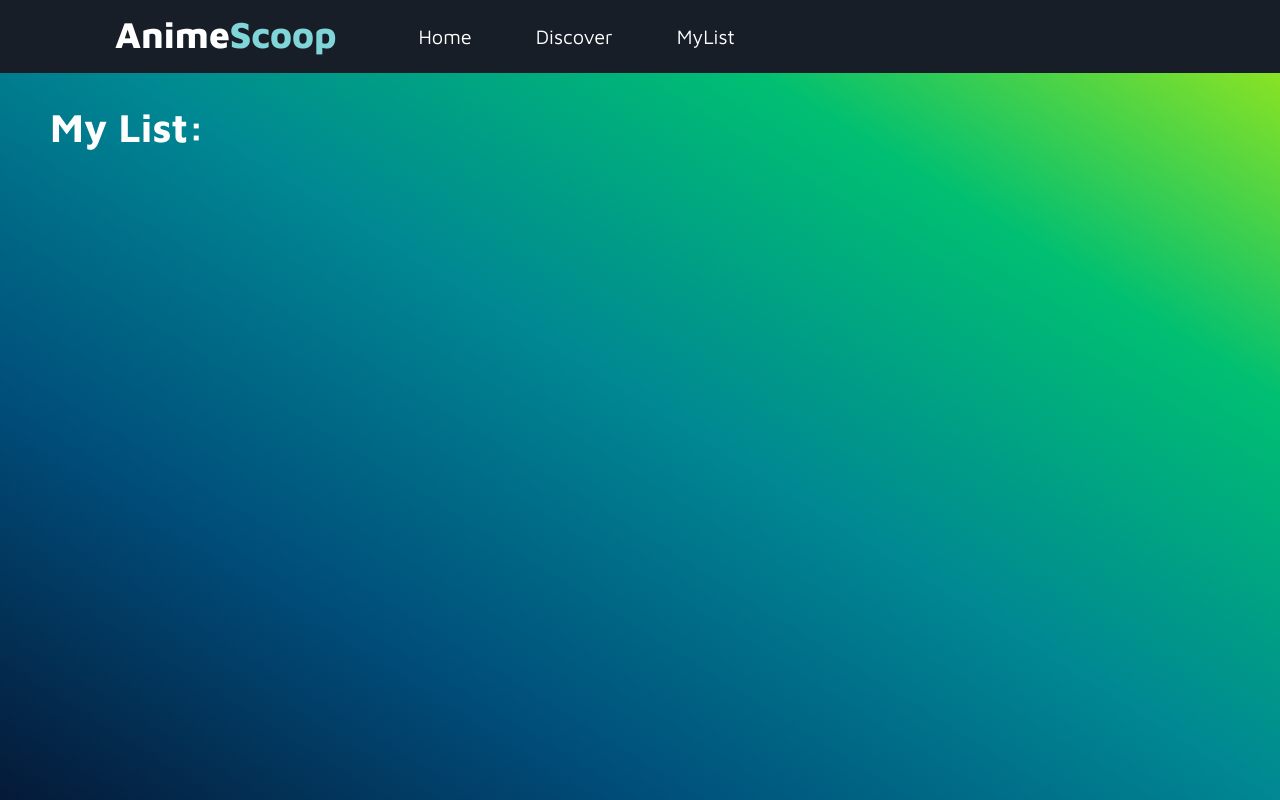
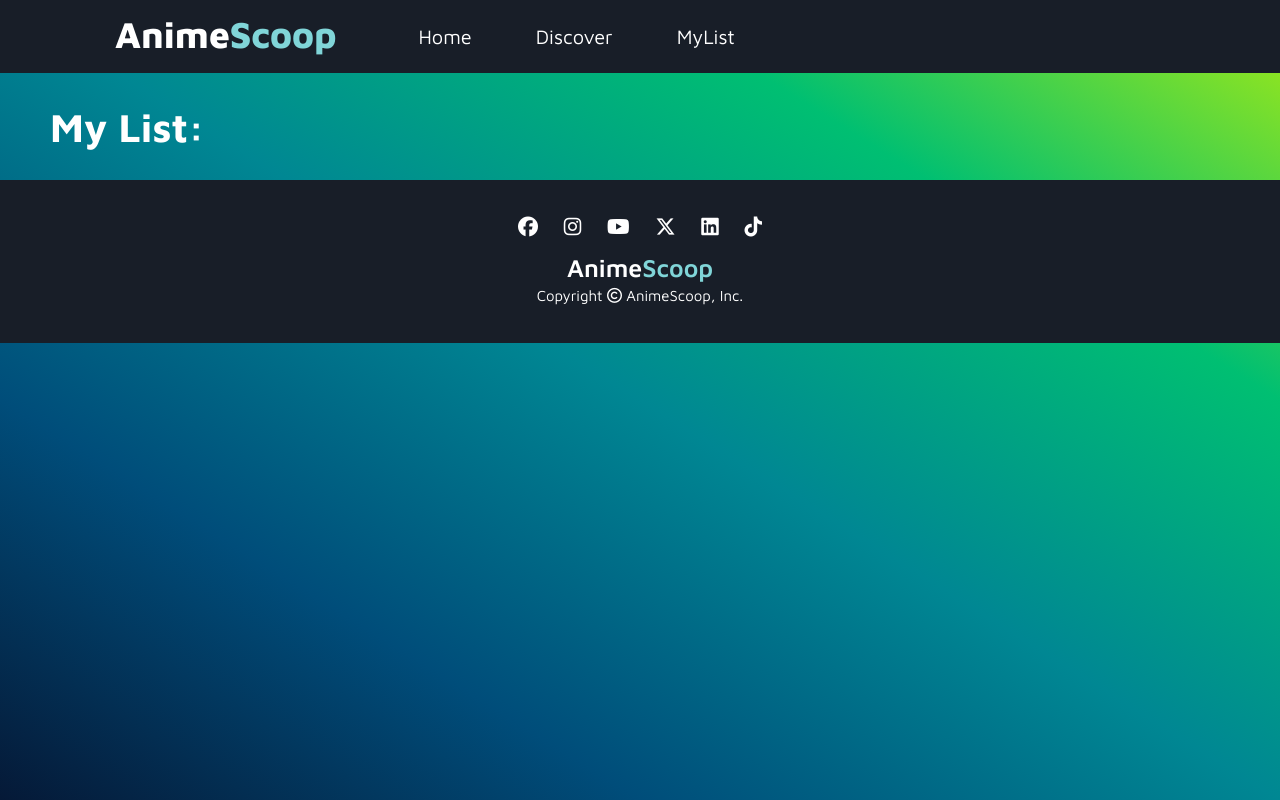
Before and after one commit to VeeralTiwari/Anime-Recommendation-Deployment, a plain HTML site: page front-end/myList.html in a window 1280 px wide. Drawn offline with Linux system fonts and the light colour scheme; no server answers.

Commit message:
Update myList.html

```diff
--- a/front-end/myList.html
+++ b/front-end/myList.html
@@ -24,7 +24,7 @@
         <div class="loader gear hidden">
             <img src="images/pngegg.png" alt="" />
         </div>
-        <footer class="hidden">
+        <footer class="">
             <div class="foot">
                 <a style="color: white;" href="#"><i class="fa-brands fa-facebook"></i></a>
                 <a style="color: white;" href="#"><i class="fa-brands fa-instagram"></i></a>
```
